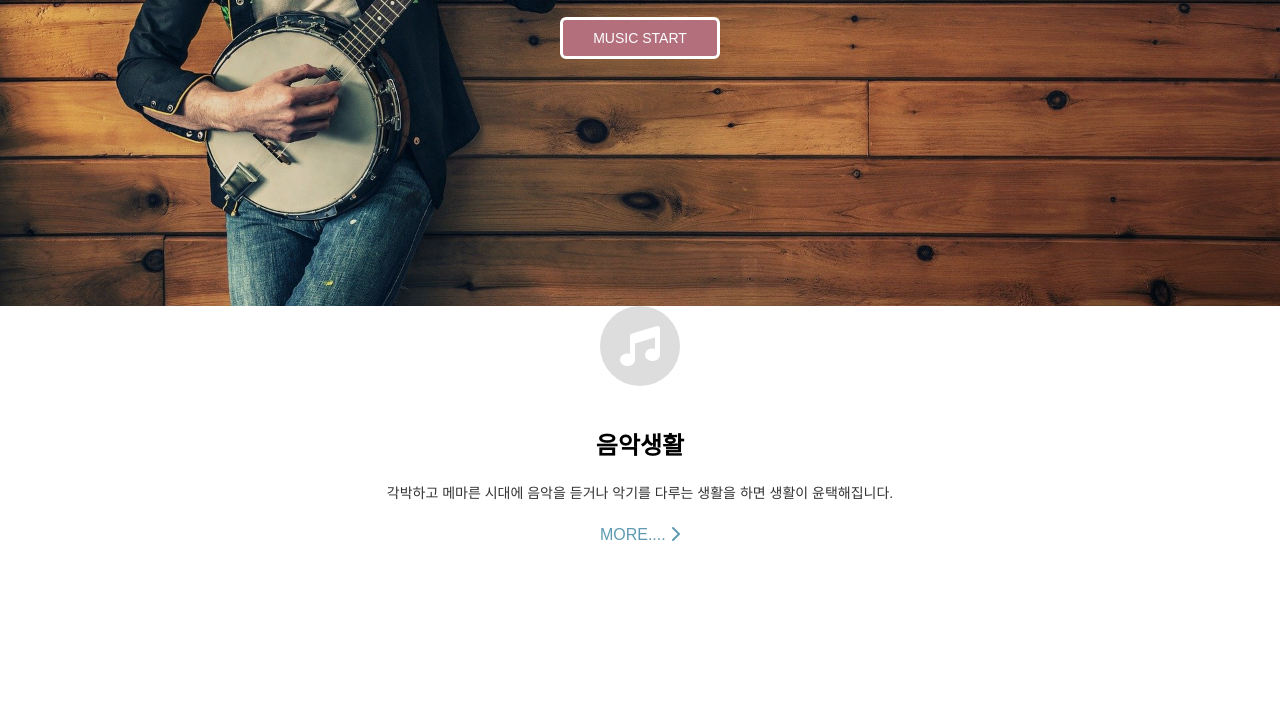
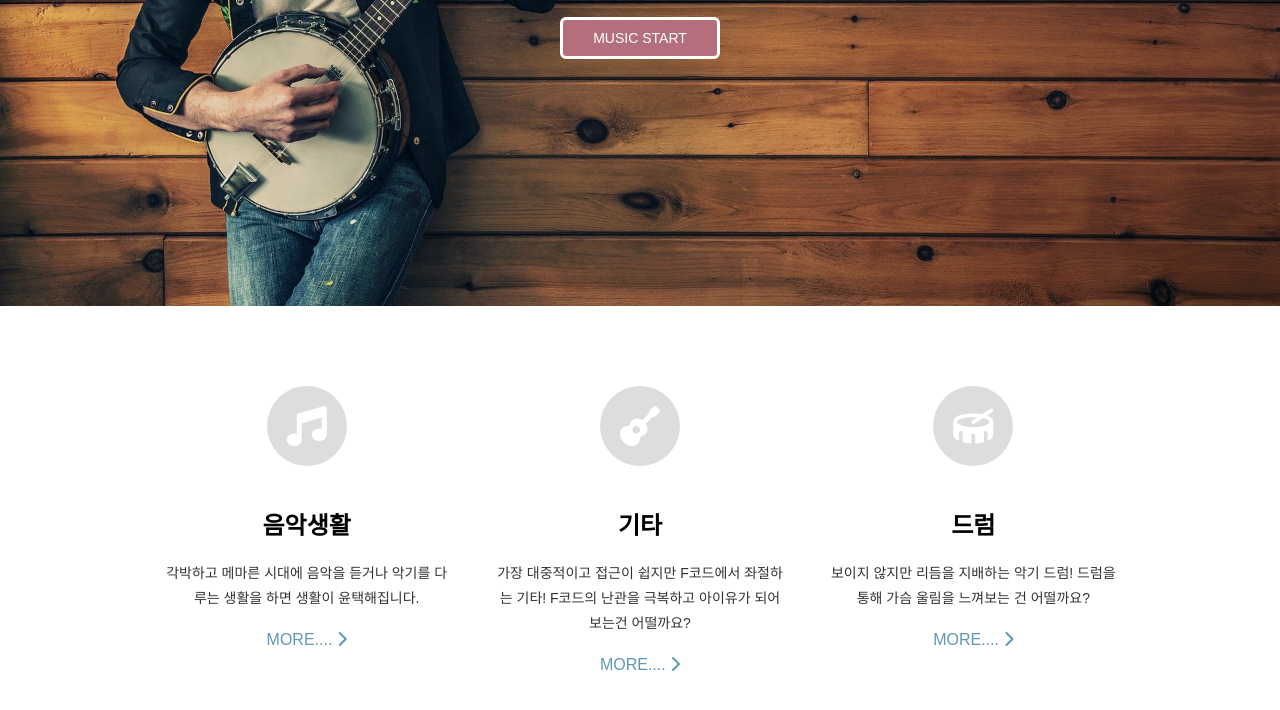
Before and after one commit to carpediem3651/CSS--portfolio, a plain HTML site: page index.html in a window 1280 px wide. Shown: the part 494-1204 px from the top of the page. Before the commit the page ends 1038 px from the top, so only its background shows below. Drawn offline with Linux system fonts and the light colour scheme; a web font is replaced by a local one.

Commit message:
개요가로배치

```diff
--- a/index.html
+++ b/index.html
@@ -29,6 +29,24 @@
             <span class="fa-sharp fa-solid fa-chevron-right"></span>
             </a>
         </div>
+
+        <div class="text">
+            <span class="fa-solid fa-guitar icon"></span>
+            <h1>기타</h1>
+            <p>가장 대중적이고 접근이 쉽지만 F코드에서 좌절하는 기타! F코드의 난관을 극복하고 아이유가 되어보는건 어떨까요? </p>
+            <a href="#">MORE....
+            <span class="fa-sharp fa-solid fa-chevron-right"></span>
+            </a>
+        </div>
+
+        <div class="text">
+            <span class="fa-solid fa-drum icon"></span>
+            <h1>드럼</h1>
+            <p>보이지 않지만 리듬을 지배하는 악기 드럼! 드럼을 통해 가슴 울림을 느껴보는 건 어떨까요?</p>
+            <a href="#">MORE....
+            <span class="fa-sharp fa-solid fa-chevron-right"></span>
+            </a>
+        </div>
     </div>
     </section>
 </body>
--- a/style.css
+++ b/style.css
@@ -8,6 +8,7 @@
     --text-bright-color:#fff;
     --icon-color: #fff;
     --icon-bk-color:#ddd;
+    --large-width: 1000px;
 }
 
 /* 기본 설정: 페이지 전체 */
@@ -121,3 +122,22 @@ body {
         font-size: 24px;
     }
 }
+
+@media (min-width: 768px) {
+    .conB .container {
+        display: flex;
+        padding-top: 80px;
+        padding-bottom: 20px;
+        max-width: 1000px;
+        max-width: var(--large-width);
+        margin-left: auto;
+        margin-right: auto;
+    }
+
+    .conB .text {
+        padding-left: 20px;
+        padding-right: 20px;
+        padding-bottom: 60px;
+        flex: 1;
+    }
+}
```
